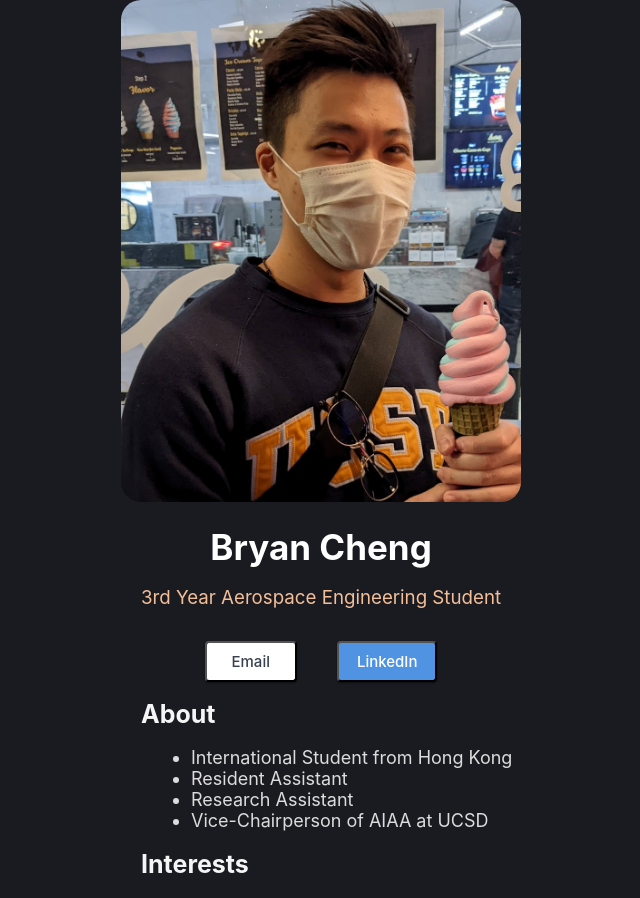
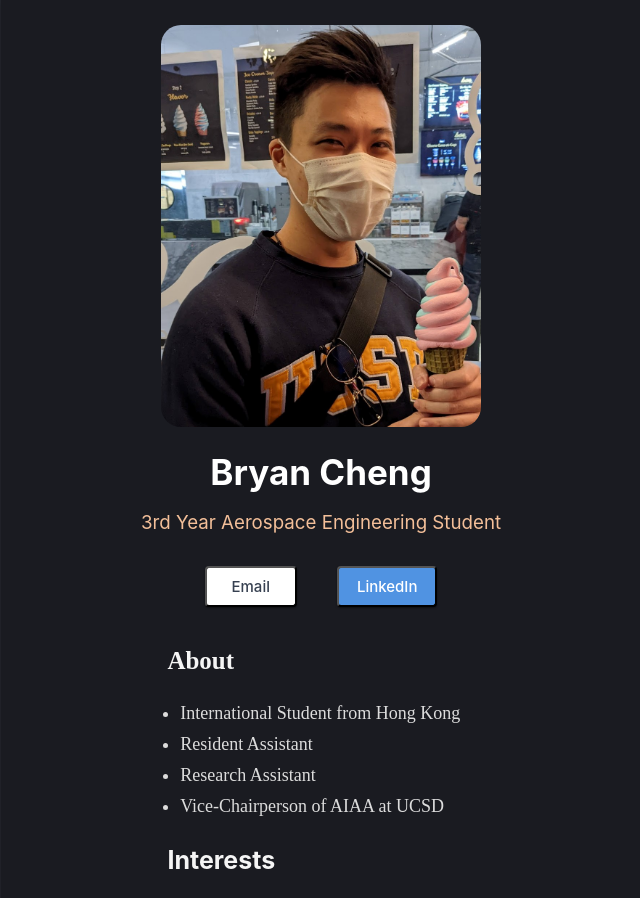
Before and after one commit to kovirivo24/React-Project, a React (Create React App) app in the folder digital-signature/: page / in a window 1280 px wide. Shown: the top 898 px of the page, without its empty margins (319-959 px from the left). Built offline with nearby package versions, Linux system fonts and the light colour scheme.

Commit message:
Version2
adjusted width, padding, background

```diff
--- a/digital-signature/src/App.css
+++ b/digital-signature/src/App.css
@@ -3,5 +3,8 @@
   position: center;
   background-color:#1A1B21;
   box-shadow: 0 4px 5px 0 rgba(0,0,0,0.2);
-
+  max-width:50%;
+  height: 1300px;
+  /* text-align:center; */
+  margin-left: 25%;
 }
--- a/digital-signature/src/components/About.css
+++ b/digital-signature/src/components/About.css
@@ -1,15 +1,27 @@
 .about{
-    margin-left:460px;
+    /* margin-left:460px; */
     color: #F5F5F5;
-    font-family: 'Inter';
-    font-style: normal;
+    /* font-family: 'Inter'; */
+    /* font-style: normal; */
     font-size: 25px;
+    /* text-align: center; */
+    padding-left: 26%;
+    margin-top:40px;
+    margin-bottom: 0;
+}
+.about--involvement{
+    /* margin-left:470px; */
+    /* font-family: 'Montserrat'; */
+    /* font-style: normal; */
+    font-size: 18px;
+    color: #DCDCDC;
+    /* text-align: center; */
+    display: inline-block;
+    padding-left: 28%;
+    text-align:left
+
 
 }
-.about--involvement{
-    margin-left:470px;
-    font-family: 'Inter';
-    font-style: normal;
-    font-size: 18px;
-    color: #DCDCDC;
+.about--involvement>li{
+    padding-top: 10px;
 }
--- a/digital-signature/src/components/Info.css
+++ b/digital-signature/src/components/Info.css
@@ -1,8 +1,9 @@
 .info--photo{
-    width:400px;
+    width:50%;
     border-radius: 20px 20px 20px 20px;
     object-fit: cover;
     text-align: center;
+    margin-top:25px;
 }
 .info{
     text-align: center;
--- a/digital-signature/src/components/Interests.css
+++ b/digital-signature/src/components/Interests.css
@@ -1,14 +1,24 @@
 .interests{
-    margin-left:460px;
+    /* margin-left:460px; */
     color: #F5F5F5;
     font-family: 'Inter';
     font-style: normal;
     font-size: 25px;
+    padding-left: 26%;
+    margin-top: 10px;
+    margin-bottom: 0;
 }
 .interests-list{
-    margin-left:470px;
+    /* margin-left:470px; */
     font-family: 'Inter';
     font-style: normal;
     font-size: 18px;
     color: #DCDCDC;
+    display: inline-block;
+    padding-left: 28%;
+    text-align:left;
+    padding-top: 0;
 }
+.interests-list>li{
+    padding-top: 10px;
+}
--- a/digital-signature/src/index.css
+++ b/digital-signature/src/index.css
@@ -1,13 +1,12 @@
 body {
   margin: 0;
-  font-family: -apple-system, BlinkMacSystemFont, 'Segoe UI', 'Roboto', 'Oxygen',
-    'Ubuntu', 'Cantarell', 'Fira Sans', 'Droid Sans', 'Helvetica Neue',
-    sans-serif;
-  -webkit-font-smoothing: antialiased;
-  -moz-osx-font-smoothing: grayscale;
+  font-family: 'Montserrat', 'Montserrat';
+  /* -webkit-font-smoothing: antialiased; */
+  /* -moz-osx-font-smoothing: grayscale; */
+  background-color:#23252C;
 }
 
 code {
-  font-family: source-code-pro, Menlo, Monaco, Consolas, 'Courier New',
-    monospace;
+  font-family: 'Montserrat', 'Montserrat';
+
 }
--- a/digital-signature/src/index.html
+++ b/digital-signature/src/index.html
@@ -1,8 +1,8 @@
 <html>
     <head>
         <link rel="preconnect" href="https://fonts.googleapis.com">
+        <link href="https://fonts.googleapis.com/css?family=Lora:400,700%7CMontserrat:300" rel="stylesheet">
         <link rel="preconnect" href="https://fonts.gstatic.com" crossorigin>
-        <link href="https://fonts.googleapis.com/css2?family=Inter:wght@400;600;700&display=swap" rel="stylesheet">
         <link rel="stylesheet" href="style.css">
     </head>
     <body>
```
